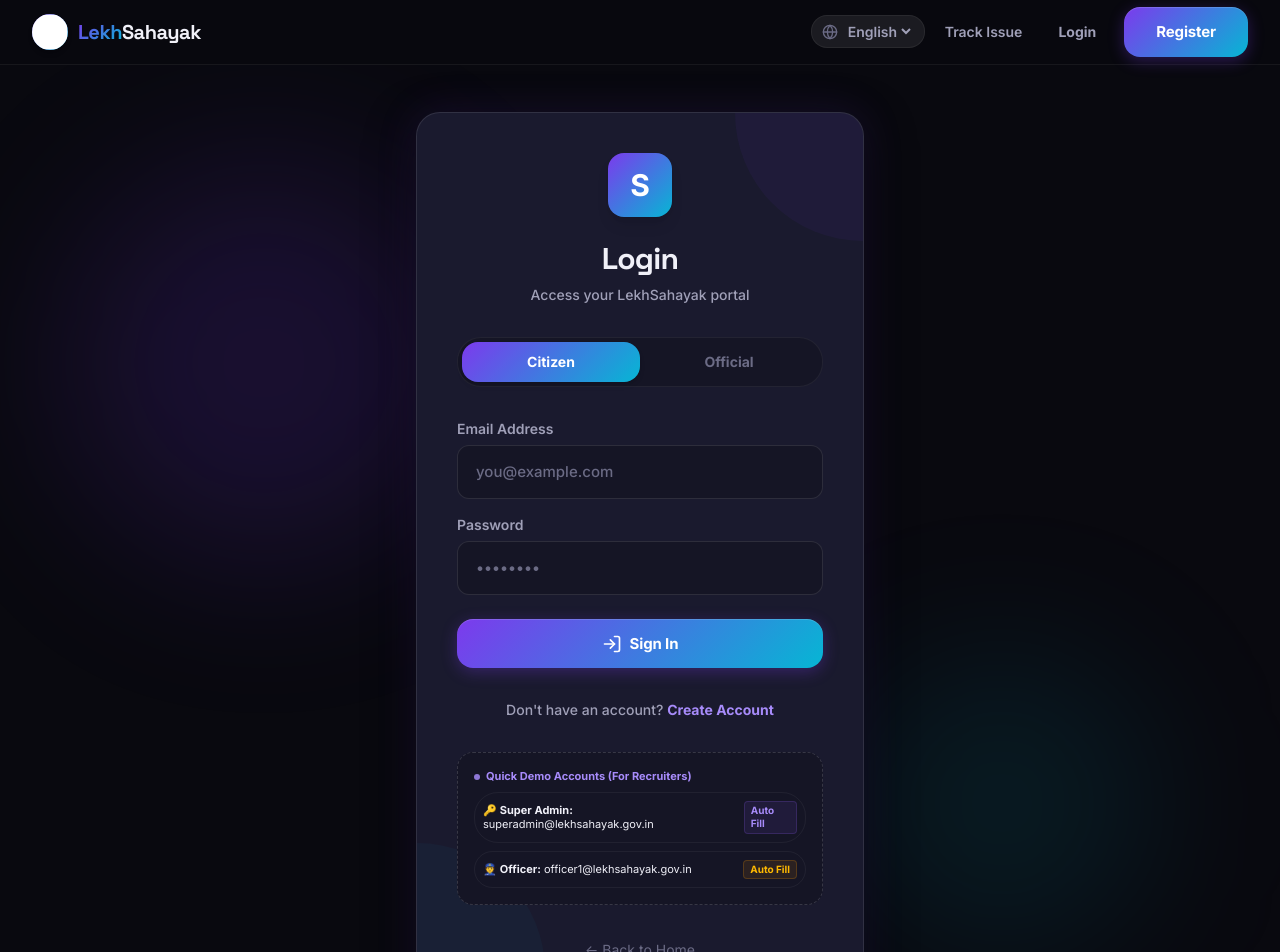
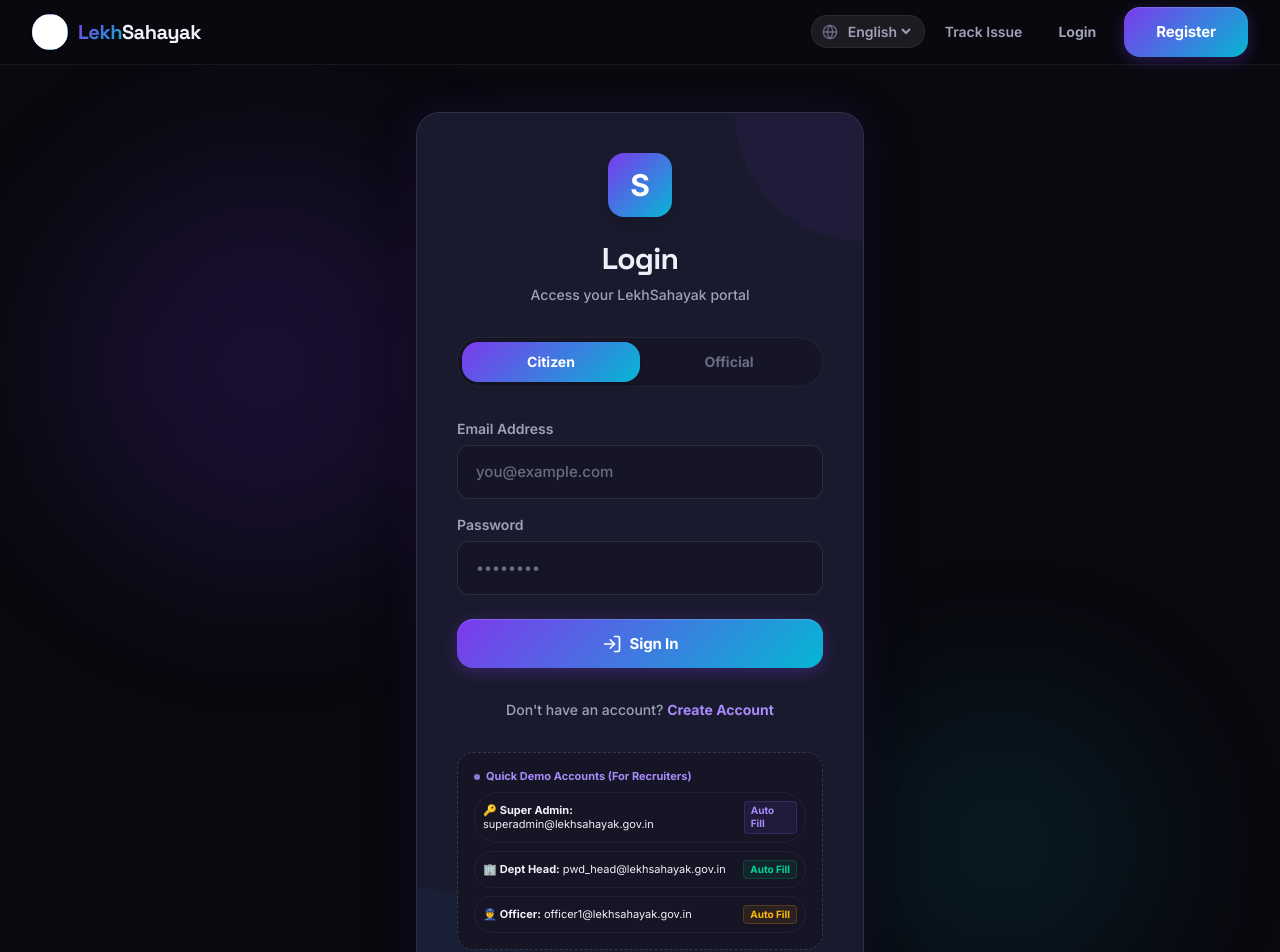
Before and after one commit to rishiku786/LekhSahayak, a React (Vite) app in the folder frontend/: page /login in a window 1280 px wide. Shown: the top 952 px of the page. Built offline with nearby package versions, Linux system fonts and the light colour scheme.

Commit message:
feat: add Dept Head to recruiter demo credentials box

```diff
--- a/frontend/src/pages/LoginPage.jsx
+++ b/frontend/src/pages/LoginPage.jsx
@@ -179,6 +179,18 @@
               type="button"
               onClick={() => {
                 setIsCitizen(false);
+                setEmail('pwd_head@lekhsahayak.gov.in');
+                setPassword('password123');
+              }}
+              className="flex justify-between items-center p-2 rounded-xl transition hover:bg-white/5 cursor-pointer text-[11px] text-left border border-white/5"
+            >
+              <span>🏢 <strong>Dept Head:</strong> pwd_head@lekhsahayak.gov.in</span>
+              <span className="text-[10px] px-1.5 py-0.5 rounded bg-emerald-500/10 text-emerald-400 font-bold border border-emerald-500/20">Auto Fill</span>
+            </button>
+            <button
+              type="button"
+              onClick={() => {
+                setIsCitizen(false);
                 setEmail('officer1@lekhsahayak.gov.in');
                 setPassword('password123');
               }}
```
